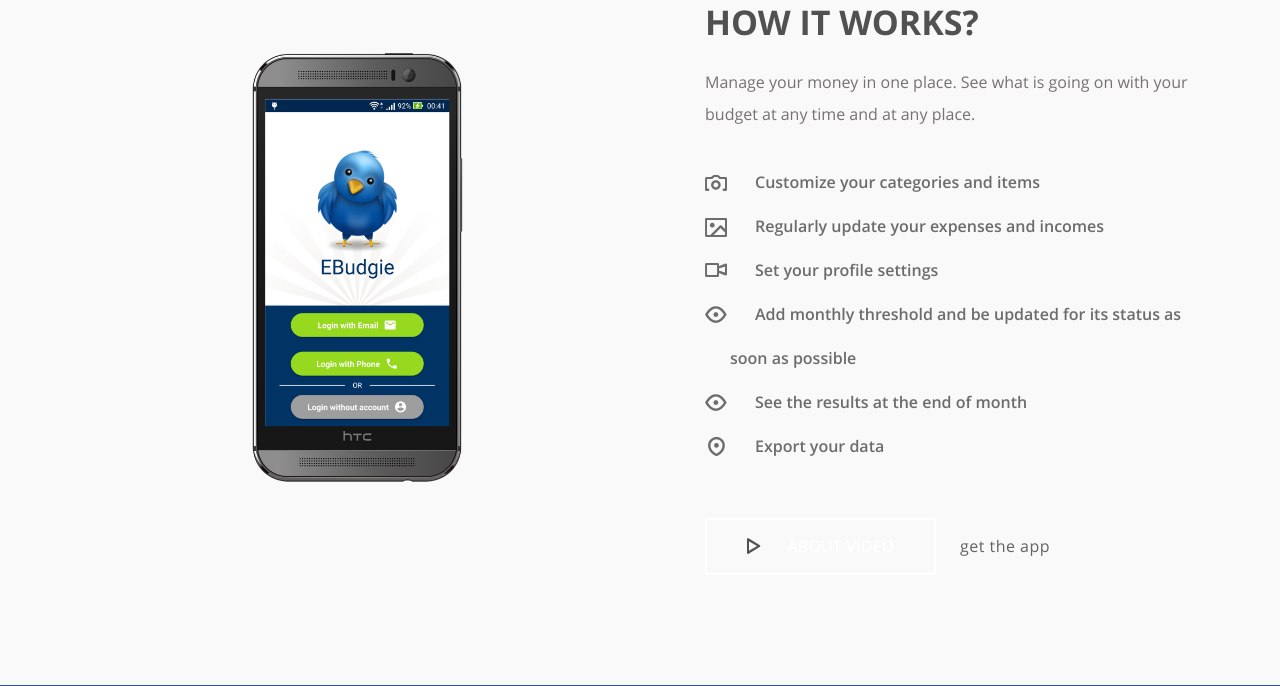
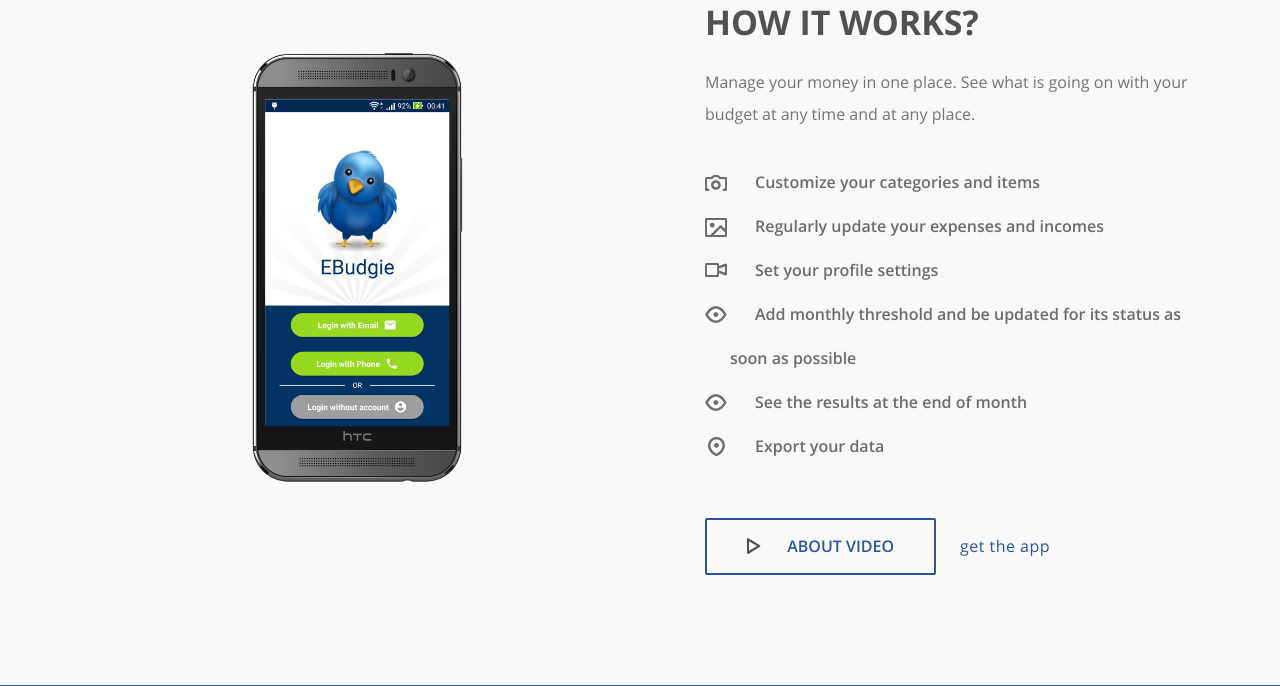
Before and after one commit to nikolay-radkov/ebudgie-website, a PHP site: page / in a window 1280 px wide. Shown: the part 1077-1763 px from the top of the page. Run offline with PHP 8.4, Linux system fonts and the light colour scheme.

Commit message:
Change colors in features section

```diff
--- a/css/main.css
+++ b/css/main.css
@@ -149,7 +149,7 @@ header nav li a{
 header nav li a:hover,
 header nav li a:focus{
 	text-decoration: none;
-	color: #B7EFD1!important;
+	color: #3a86ca!important;
 }
 
 header .social{
@@ -274,10 +274,21 @@ a.app_store_btn:hover .android_icon{
 	background: url('../img/android_app_hover.png') no-repeat;
 }
 
+a.about-video {
+  color: #2c539e;
+  border-color: #2c539e;
+}
+
+a.about-video:hover,
+a.about-video:focus {
+  color: #3a86ca!important;
+  border-color: #3a86ca!important;
+}
+
 a.app_link{
 	text-transform: lowercase;
 	letter-spacing: .5px;
-	color: #636363;
+	color: #2c539e;
 	font-family: "open_regular", Helvetica, Arial, sans-serif;
 	font-size: 16px;
 }
@@ -285,7 +296,7 @@ a.app_link{
 a.app_link:hover,
 a.app_link:focus{
 	text-decoration: none;
-	color: #41c27d!important;
+	color: #3a86ca!important
 }
 
 a.app_store_btn,
--- a/index.html
+++ b/index.html
@@ -133,7 +133,7 @@
               </li>
             </ul>
 
-            <a href="#" class="app_store_btn text-uppercase" id="play_video" data-video="http://www.youtube.com/embed/Bm3NV3gGB2w?autoplay=1&showinfo=0">
+            <a href="#" class="app_store_btn text-uppercase about-video" id="play_video" data-video="http://www.youtube.com/embed/Bm3NV3gGB2w?autoplay=1&showinfo=0">
               <i class="play_icon"></i>
               <span>About Video</span>
             </a>
```
